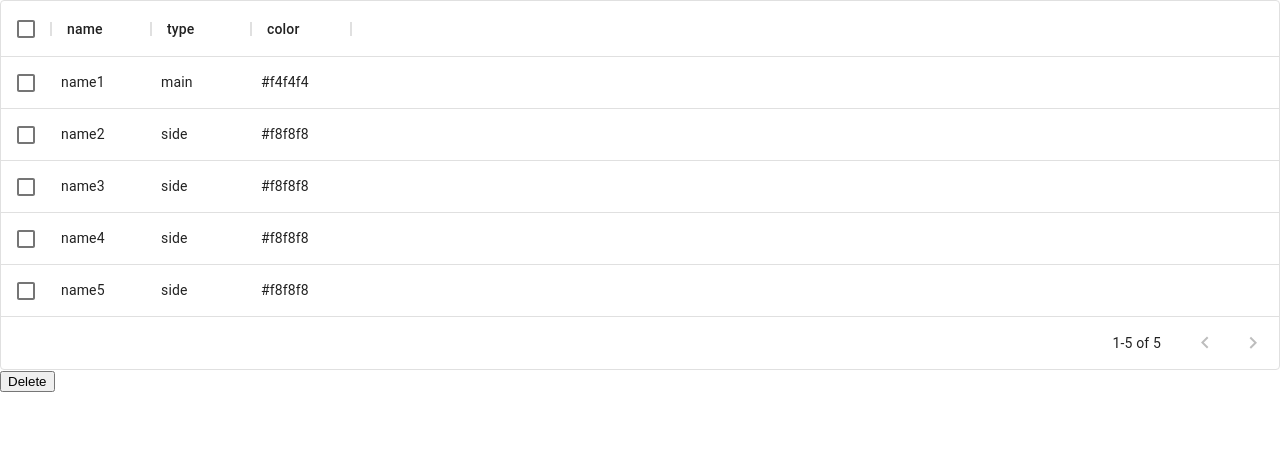
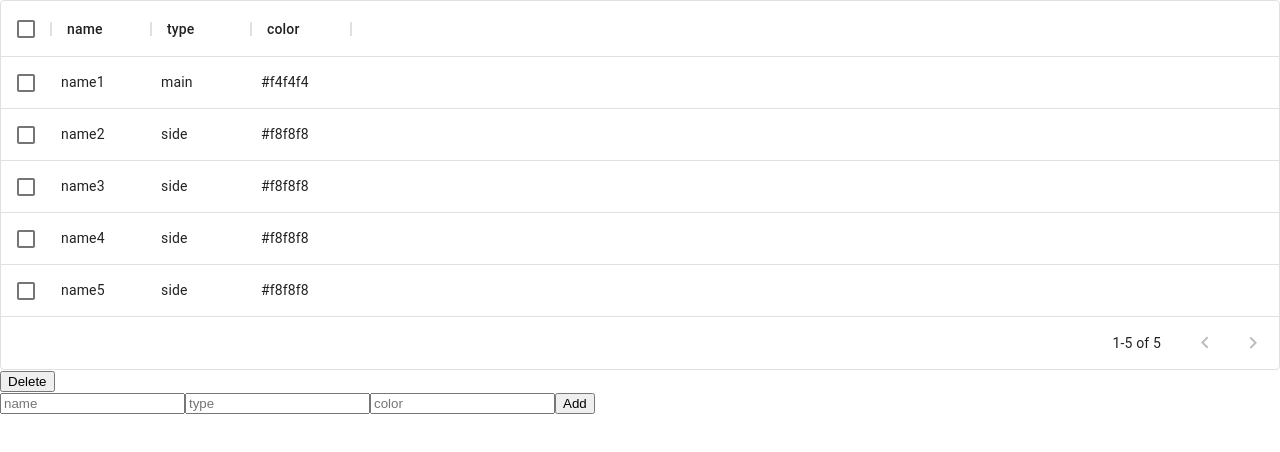
Before and after one commit to ddlisicyn/test-triumph, a React (Create React App) app: page / in a window 1280 px wide. Shown: the top 452 px of the page. Built offline with nearby package versions, Linux system fonts and the light colour scheme.

Commit message:
hard logic of localStorage

```diff
--- a/src/App.js
+++ b/src/App.js
@@ -1,5 +1,6 @@
 import React, { useState } from 'react';
 import { Table } from './components/Table';
+import { Form } from './components/Form';
 
 const columns = [
   {
@@ -39,8 +40,21 @@ const data = [
   { id: 5, name: 'name5', type: 'side', color: '#f8f8f8'},
 ];
 
+if (!localStorage.getItem('id1')) {
+  data.forEach(item => {
+    localStorage.setItem(`id${item.id}`, item.id);
+  })
+}
+
+const dataFromLocalStorage = [];
+   for (let i = 0; i < data.length; i++) {
+     if (!!localStorage.getItem(`id${i + 1}`)) {
+      dataFromLocalStorage.push(data[i]);
+     }
+   }
+
 export default function App() {
-  const [rows, setRows] = useState(data);
+  const [rows, setRows] = useState(dataFromLocalStorage);
   const [selectedRows, setSelectedRows] = useState([]);
 
   const handleSelectionChange = (selection) => {
@@ -50,6 +64,14 @@ export default function App() {
   const handleDeleteClick = () => {
     const set = new Set(selectedRows);
     setRows(rows.filter(row => !set.has(row.id)));
+    selectedRows.forEach(row => localStorage.removeItem(`id${row}`));
+  }
+
+  const addNewRow = (inputs) => {
+    const length = data.length + 1;
+    setRows(rows.concat([{...inputs, id: length}]));
+    data.push({...inputs, id: length});
+    localStorage.setItem(`id${length}`, length);
   }
 
   return (
@@ -60,6 +82,7 @@ export default function App() {
       onSelectionChange={handleSelectionChange}
      />
      <button onClick={handleDeleteClick}>Delete</button>
+     <Form addNewRow={addNewRow} />
     </div>
   );
 }
--- /dev/null
+++ b/src/components/Form.js
@@ -0,0 +1,30 @@
+import React, { useState } from 'react';
+
+export function Form({addNewRow}) {
+    const [inputs, setInputs] = useState({name: '',
+    type: '',
+    color: ''});
+
+    const handleChange = (event) => {
+        const target = event.target;
+        const value = target.value;
+        const name = target.name;
+        setInputs({
+            ...inputs,
+            [name]: value,
+        })
+    }
+
+    const handleClick = () => {
+        addNewRow(inputs);
+    }
+
+    return(
+        <div>
+            <input onChange={handleChange} placeholder="name" name="name" type='text'></input>
+            <input onChange={handleChange} placeholder="type" name="type" type='text'></input>
+            <input onChange={handleChange} placeholder="color" name="color" type='text'></input>
+            <button onClick={handleClick}>Add</button>
+        </div>
+    )
+}
```
